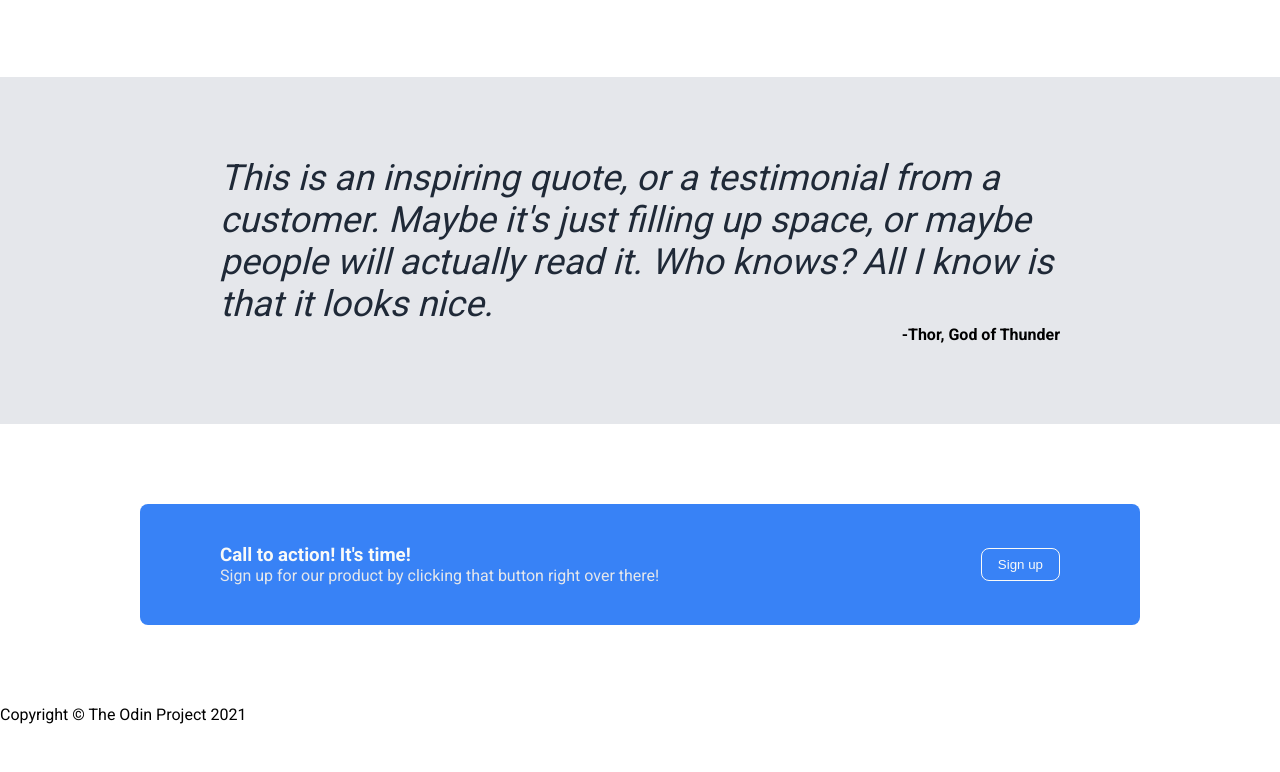
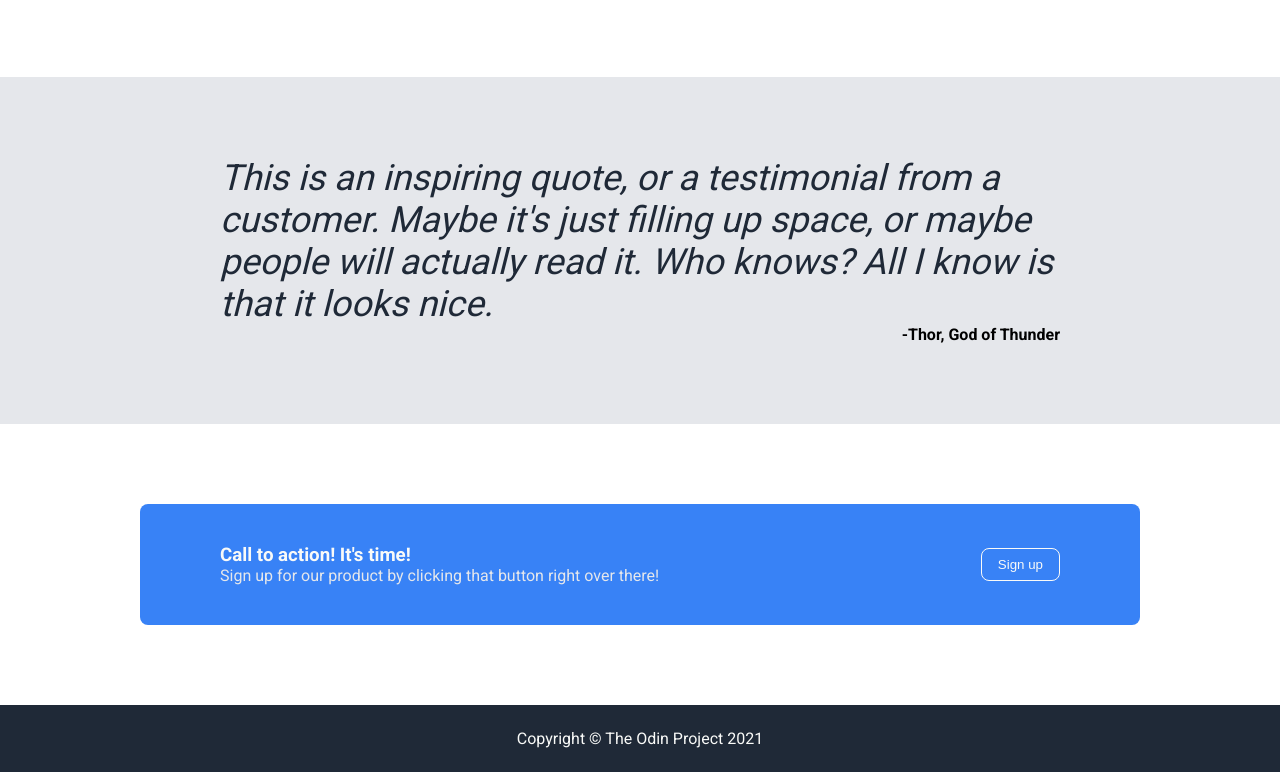
Before and after one commit to PablloZz/landing-page, a plain HTML site: page index.html in a window 1280 px wide. Shown: the part 695-1467 px from the top of the page. Before the commit the page ends 1419 px from the top, so only its background shows below. Drawn offline with Linux system fonts and the light colour scheme.

Commit message:
Add styles to the footer

```diff
--- a/css/style.css
+++ b/css/style.css
@@ -176,3 +176,11 @@ button {
 .signup button {
     border: 1px solid #F9FAF8;
 }
+
+/* FOOTER */
+.footer {
+    text-align: center;
+    padding: 24px;
+    background: #1F2937;
+    color: #F9FAF8;
+}
--- a/index.html
+++ b/index.html
@@ -75,7 +75,7 @@
             </div>
         </section>
     </main>
-    <footer>
+    <footer class="footer">
         Copyright &copy; The Odin Project 2021
     </footer>
 </body>
```
